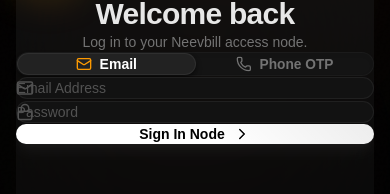
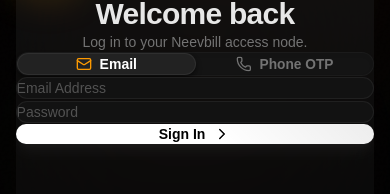
Before and after one commit to Blazed-RJ/SHOP, a Next.js app: page /login in a window 390 px wide. Shown: the part 290-484 px from the top of the page. Built offline with nearby package versions, Linux system fonts and the light colour scheme.

Commit message:
style: remove inner input icons to clean up mobile form overlapping

```diff
--- a/src/app/login/page.tsx
+++ b/src/app/login/page.tsx
@@ -148,25 +148,19 @@
               <form onSubmit={handleEmailLogin} className="space-y-5 animate-[fadeIn_0.5s_ease-out]">
                 <style jsx>{`@keyframes fadeIn { from { opacity: 0; transform: translateY(10px); } to { opacity: 1; transform: translateY(0); } }`}</style>
                 <div className="relative group">
-                  <div className="absolute inset-y-0 left-0 pl-4 flex items-center pointer-events-none text-[#525252] group-focus-within:text-amber-500 transition-colors">
-                    <Mail size={18} />
-                  </div>
                   <input type="email" value={email} onChange={e => setEmail(e.target.value)} required placeholder="Email Address"
-                    className="w-full bg-[#121212] border border-white/[0.06] rounded-xl pl-14 sm:pl-12 pr-4 py-4 text-white text-sm placeholder:text-[#525252] focus:outline-none focus:border-amber-500/50 focus:bg-[#1a1a1a] transition-all"
+                    className="w-full bg-[#121212] border border-white/[0.06] rounded-xl px-4 py-4 text-white text-sm placeholder:text-[#525252] focus:outline-none focus:border-amber-500/50 focus:bg-[#1a1a1a] transition-all"
                   />
                 </div>
 
                 <div className="relative group">
-                  <div className="absolute inset-y-0 left-0 pl-4 flex items-center pointer-events-none text-[#525252] group-focus-within:text-amber-500 transition-colors">
-                    <Lock size={18} />
-                  </div>
                   <input type="password" value={password} onChange={e => setPassword(e.target.value)} required placeholder="Password"
-                    className="w-full bg-[#121212] border border-white/[0.06] rounded-xl pl-14 sm:pl-12 pr-4 py-4 text-white text-sm tracking-widest placeholder:tracking-normal placeholder:text-[#525252] focus:outline-none focus:border-amber-500/50 focus:bg-[#1a1a1a] transition-all"
+                    className="w-full bg-[#121212] border border-white/[0.06] rounded-xl px-4 py-4 text-white text-sm tracking-widest placeholder:tracking-normal placeholder:text-[#525252] focus:outline-none focus:border-amber-500/50 focus:bg-[#1a1a1a] transition-all"
                   />
                 </div>
 
                 <button type="submit" disabled={loading} className="group relative w-full flex items-center justify-center gap-2 bg-white hover:bg-gray-100 disabled:opacity-50 text-black py-4 rounded-xl transition-all shadow-lg shadow-white/5 mt-6 font-bold text-sm overflow-hidden">
-                  <span className="relative z-10">{loading ? 'Authenticating...' : 'Sign In Node'}</span>
+                  <span className="relative z-10">{loading ? 'Authenticating...' : 'Sign In'}</span>
                   {!loading && <ChevronRight size={18} className="relative z-10 group-hover:translate-x-1 transition-transform" />}
                   <div className="absolute inset-0 h-full w-full object-cover opacity-10 bg-[linear-gradient(45deg,transparent_25%,rgba(0,0,0,1)_50%,transparent_75%,transparent_100%)] bg-[length:250%_250%,100%_100%] animate-[shimmer_2s_infinite]" />
                 </button>
@@ -174,11 +168,8 @@
             ) : (
               <form onSubmit={handlePhoneLogin} className="space-y-5 animate-[fadeIn_0.5s_ease-out]">
                 <div className="relative group">
-                  <div className="absolute inset-y-0 left-0 pl-4 flex items-center pointer-events-none text-[#525252] group-focus-within:text-amber-500 transition-colors">
-                    <Phone size={18} />
-                  </div>
                   <input type="tel" value={phone} onChange={e => setPhone(e.target.value)} disabled={otpSent} required placeholder="Phone Number"
-                    className="w-full bg-[#121212] border border-white/[0.06] rounded-xl pl-14 sm:pl-12 pr-4 py-4 text-white text-sm placeholder:text-[#525252] focus:outline-none focus:border-amber-500/50 focus:bg-[#1a1a1a] transition-all disabled:opacity-50 disabled:cursor-not-allowed"
+                    className="w-full bg-[#121212] border border-white/[0.06] rounded-xl px-4 py-4 text-white text-sm placeholder:text-[#525252] focus:outline-none focus:border-amber-500/50 focus:bg-[#1a1a1a] transition-all disabled:opacity-50 disabled:cursor-not-allowed"
                   />
                 </div>
 
@@ -189,11 +180,8 @@
                       <button type="button" onClick={() => setOtpSent(false)} className="text-[11px] text-amber-500 font-bold hover:text-amber-400 transition-colors">Change Number</button>
                     </div>
                     <div className="relative group">
-                      <div className="absolute inset-y-0 left-0 pl-4 flex items-center pointer-events-none text-amber-500/50 group-focus-within:text-amber-500 transition-colors">
-                        <Fingerprint size={18} />
-                      </div>
                       <input type="text" value={otp} onChange={e => setOtp(e.target.value)} required placeholder="••••••" maxLength={6}
-                        className="w-full bg-amber-500/5 border border-amber-500/30 rounded-xl pl-12 pr-4 py-4 text-amber-500 text-xl tracking-[0.5em] font-medium placeholder:text-amber-500/20 focus:outline-none focus:border-amber-500 focus:ring-1 focus:ring-amber-500 transition-all shadow-[0_0_20px_rgba(245,158,11,0.05)]"
+                        className="w-full bg-amber-500/5 border border-amber-500/30 rounded-xl px-4 py-4 text-amber-500 text-xl tracking-[0.5em] font-medium text-center placeholder:text-amber-500/20 focus:outline-none focus:border-amber-500 focus:ring-1 focus:ring-amber-500 transition-all shadow-[0_0_20px_rgba(245,158,11,0.05)]"
                       />
                     </div>
                   </div>
```
